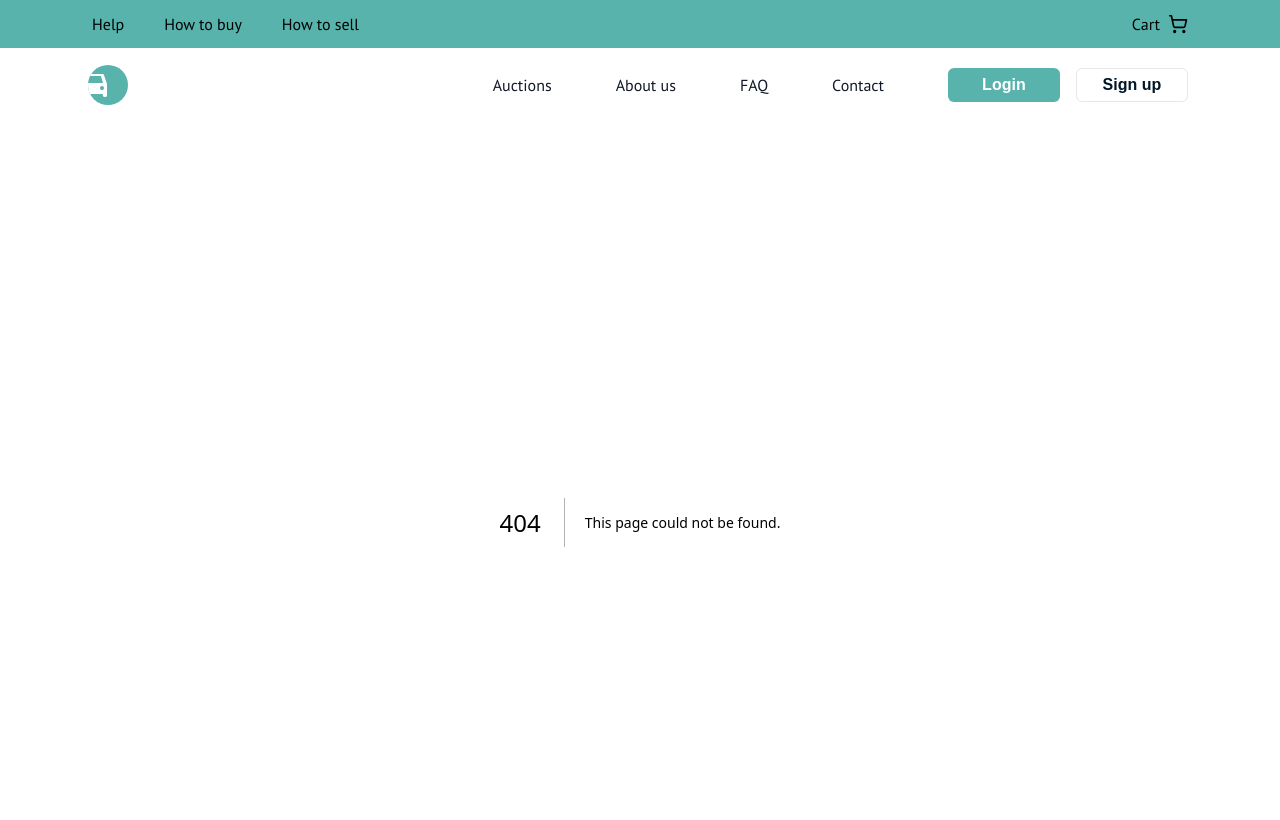
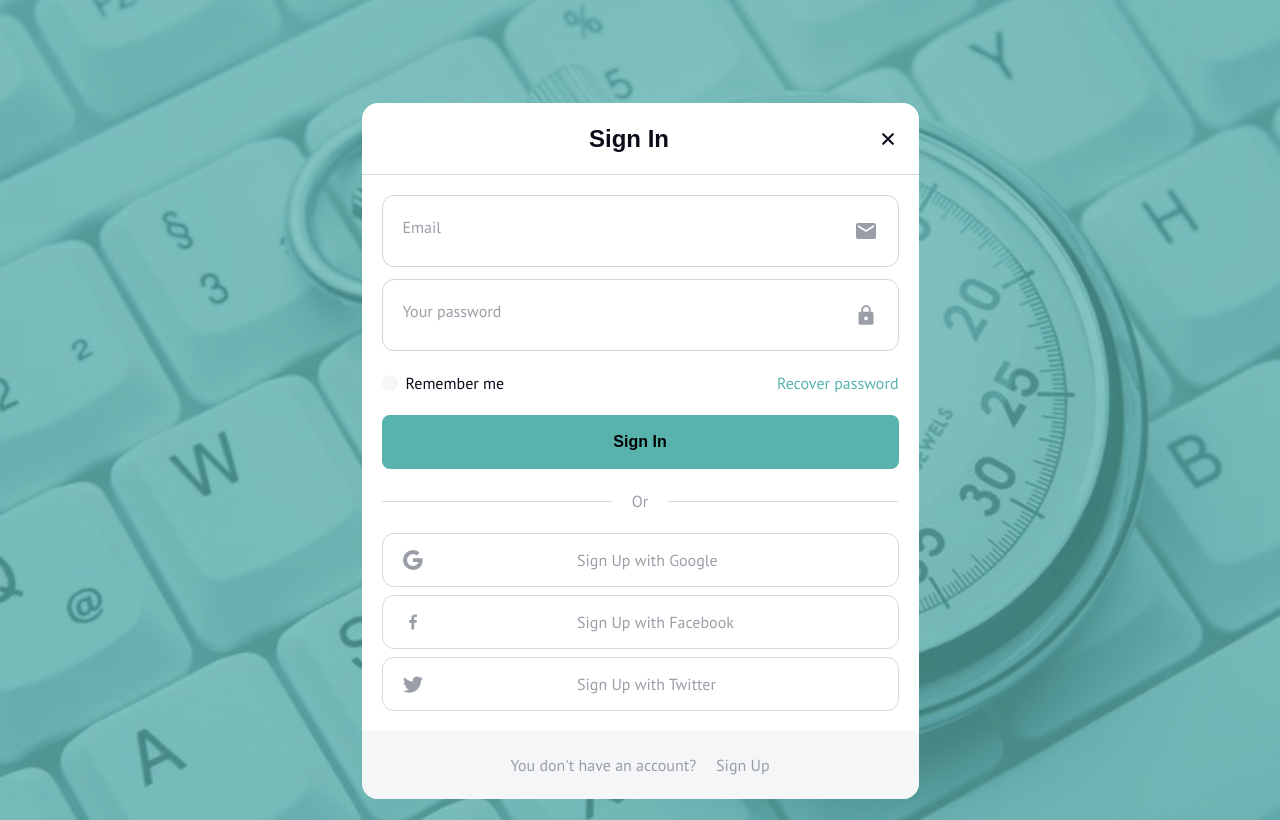
Before and after one commit to junior-8080/auctionApp, a Next.js app: page /auth/login in a window 1280 px wide. Before the commit this address had no page. Shown: the top 820 px of the page. Built offline with nearby package versions, Linux system fonts and the light colour scheme.

Commit message:
auth pages routing

```diff
--- a/src/app/auth/page.tsx
+++ b/src/app/auth/[method]/page.tsx
@@ -1,5 +1,5 @@
 "use client";
-import React, { useState } from "react";
+import React, {  useState } from "react";
 import { BsFillCheckCircleFill, BsGoogle, BsTwitter } from "react-icons/bs";
 import {
   BiArrowBack,
@@ -12,6 +12,7 @@ import { MdEmail } from "react-icons/md";
 import { IoMdLock } from "react-icons/io";
 import useFormState from "@/hooks/useFormState";
 import { PiLock } from "react-icons/pi";
+import { useParams } from "next/navigation";
 
 type FormData = {
   email: string;
@@ -34,6 +35,9 @@ const Auth = () => {
     rememberMe: false,
   });
 
+  const params = useParams();
+  const method = params.method as string || '';
+
   const {
     state,
     toggleSignIn,
@@ -41,7 +45,7 @@ const Auth = () => {
     toggleRecover,
     handleSubmit,
     handleBack,
-  } = useFormState();
+  } = useFormState(method);
 
   const handleChange = (e: React.ChangeEvent<HTMLInputElement>) => {
     const { name, value, type, checked } = e.target;
@@ -62,6 +66,7 @@ const Auth = () => {
   const handleBlur = () => {
     setFocusedField("");
   };
+
 
   return (
     <div className="flex flex-col bg-image bg-no-repeat bg-cover bg-center h-[902px] w-full relative items-center justify-center">
@@ -85,7 +90,7 @@ const Auth = () => {
         <div className="flex flex-col p-5">
           <div className="flex flex-col space-y-3">
             {state.recover && (
-              <div className="flex items-center  h-[210px]  justify-center">
+              <div className="flex items-center my-10 h-[210px]  justify-center">
                 <p className="flex items-center justify-center bg-[#57B3AC82] w-[203px] h-[203px] rounded-full">
                   {" "}
                   <PiLock className="text-[100px] text-white" />
--- a/src/app/layout.tsx
+++ b/src/app/layout.tsx
@@ -1,8 +1,6 @@
 import type { Metadata } from 'next'
 import { PT_Sans} from 'next/font/google'
 import './globals.css'
-import Navbar from '@/components/Navbar'
-import Footer from '@/components/Footer'
 
 const pt_Sans = PT_Sans({
   weight:"400",
@@ -23,9 +21,9 @@ export default function RootLayout({
   return (
     <html lang="en">
       <body className={pt_Sans.className}>
-      <Navbar />
+
         {children}
-        <Footer />
+
         </body>
     </html>
   )
--- a/src/app/page.tsx
+++ b/src/app/page.tsx
@@ -3,14 +3,18 @@ import ProductListing from "@/components/products/ProductListing";
 import HeroSection from "@/components/HeroSection";
 import Features from "@/components/Features";
 import ContactForm from "@/components/ContactForm";
+import Footer from "@/components/Footer";
+import Navbar from "@/components/Navbar";
 
 export default function Home() {
   return (
     <main className="flex bg-white min-h-screen flex-col items-center justify-between overflow-hidden">
+      <Navbar />
       <HeroSection />
       <Features />
       <ProductListing />
       <ContactForm />
+      <Footer />
     </main>
   );
 }
--- a/src/app/productDetails/[slug]/page.tsx
+++ b/src/app/productDetails/[slug]/page.tsx
@@ -1,10 +1,14 @@
+import Footer from "@/components/Footer";
+import Navbar from "@/components/Navbar";
 import PageContent from "@/components/products/PageContent";
 import React from "react";
 
 const page = () => {
   return (
     <div>
+      <Navbar />
       <PageContent />
+      <Footer />
     </div>
   );
 };
--- a/src/components/Footer.tsx
+++ b/src/components/Footer.tsx
@@ -8,7 +8,6 @@ const Footer = () => {
     <footer className="flex flex-col w-full">
       <div className="flex bg-teal   px-[90px] h-[168px] items-center">
         <p className="text-xl font-bold flex-1">SEARCH THE PRODUCTS</p>
-
         <div className="flex  justify-end gap-5">
           <div className="bg-white px-5 flex items-center text-xl  rounded-lg gap-5 w-4/5 h-16">
             <BsSearch className="text-grey" />
--- a/src/components/Navbar.tsx
+++ b/src/components/Navbar.tsx
@@ -1,6 +1,7 @@
 import React from "react";
 import { LuShoppingCart } from "react-icons/lu";
 import Image from "next/image";
+import Link from "next/link";
 
 const Navbar = () => {
   return (
@@ -13,13 +14,12 @@ const Navbar = () => {
         </div>
         <div className={"flex gap-2 items-center pr-20"}>
           <p>Cart</p>
-          <LuShoppingCart className='text-xl' />
+          <LuShoppingCart className="text-xl" />
         </div>
-
       </div>
 
       <div className="flex flex-row bg-white text-black-500 justify-end pl-10 pr-10">
-        <div className='flex ml-12'>
+        <div className="flex ml-12">
           <Image src="/assets/logo.svg" width={40} height={40} alt="logo" />
         </div>
         <div className={"flex-1 flex items-center justify-end p-5 gap-16"}>
@@ -30,12 +30,17 @@ const Navbar = () => {
             <li>Contact</li>
           </ul>
           <div className={"flex font-bold mr-8 -500 w-60 gap-4"}>
+            <Link href={"/auth/login"}>
+              {" "}
               <button className="bg-teal text-center p-1 text-white rounded-md h-82 w-36">
                 Login
               </button>
+            </Link>
+            <Link href={"/auth/signup"}>
               <button className="bg-white border text-teal-500 p-1 border-teal-500 rounded-md h-82 w-36 ">
                 Sign up
               </button>
+            </Link>
           </div>
         </div>
       </div>
--- a/src/hooks/useFormState.tsx
+++ b/src/hooks/useFormState.tsx
@@ -1,10 +1,10 @@
 import { useState } from "react";
 
-const useFormState = () => {
+const useFormState = (method: string) => {
   const [state, setState] = useState({
-    recover: false,
-    signIn: true,
-    signUp: false,
+    recover: method === "recover",
+    signIn: method === "login",
+    signUp: method === "signup",
     signUpPage: 1,
     completed: false,
   });
@@ -50,7 +50,7 @@ const useFormState = () => {
         recover: false,
         signIn: false,
         signUp: false,
-        completed:true
+        completed: true,
       }));
     } else if (state.recover) {
       console.log("recovered!");
```
Lines whose indentation alone changed are shown as unchanged.
